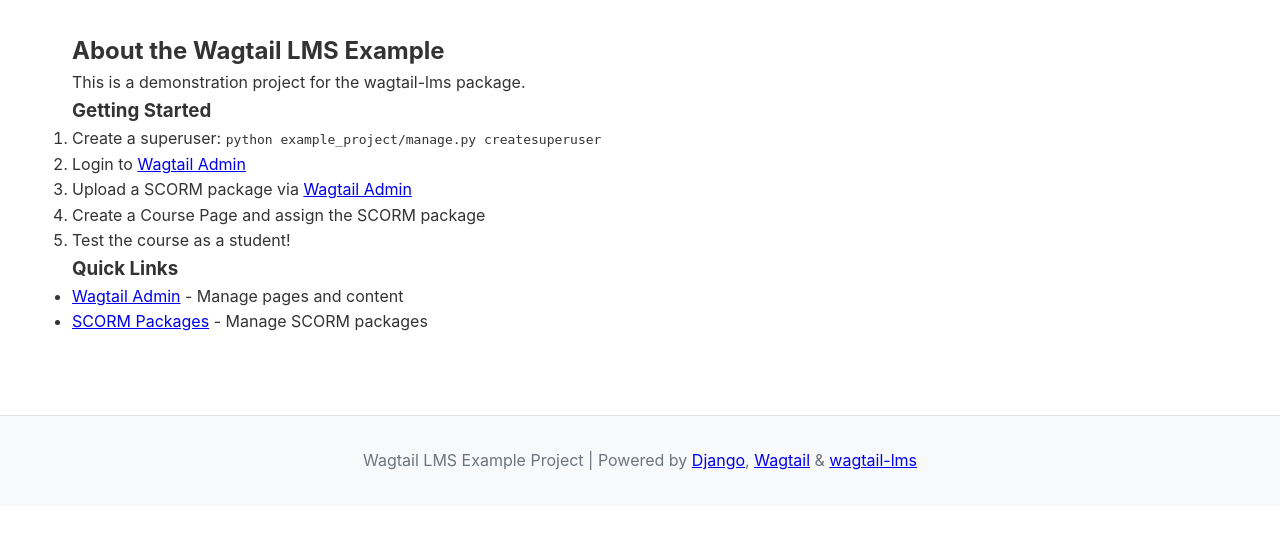
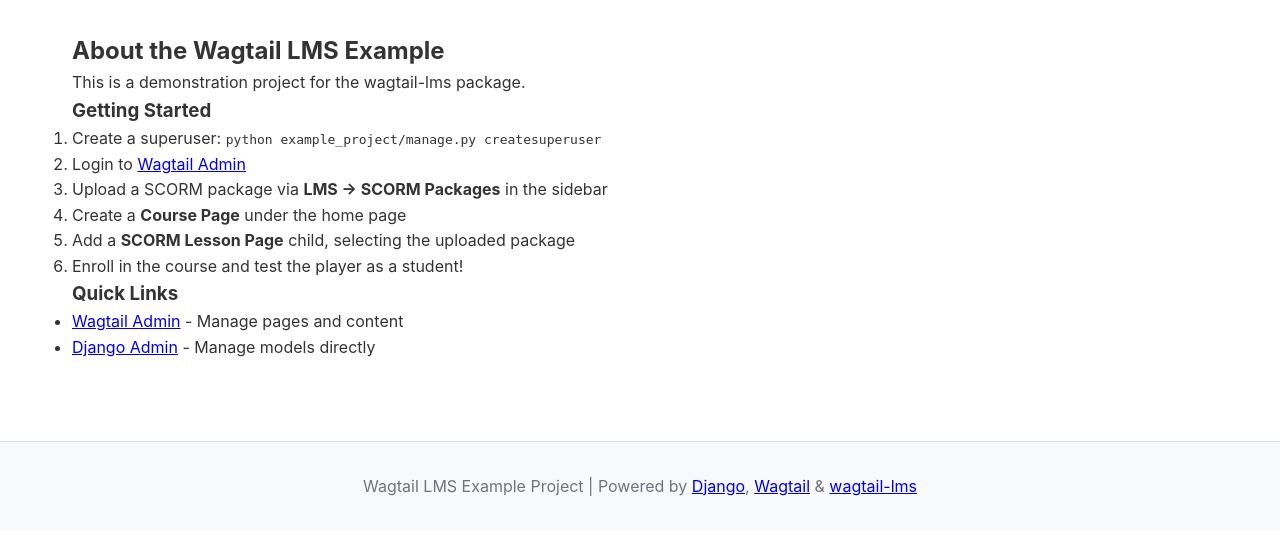
Before and after one commit to dr-rompecabezas/wagtail-lms, a Django app: template example_project/home/templates/home/home_page.html in a window 1280 px wide. Shown: the part 113-648 px from the top of the page. Run offline with Django 3.2, Linux system fonts and the light colour scheme; the template is opened without the code that fills it, so the values that code supplies are empty.

Commit message:
docs(example): update example project for SCORMLessonPage refactoring
- README.md: remove stale /lms/scorm-packages/ URL, rewrite SCORM course
  creation steps to use SCORMLessonPage child workflow, rename LessonPage
  references to H5P Lesson Page, update troubleshooting heading
- home_page.html: update getting-started steps to reflect SCORMLessonPage
  workflow; remove stale /admin/scormpackage/ links

Co-Authored-By: Claude Sonnet 4.6 <noreply@anthropic.com>

```diff
--- a/example_project/home/templates/home/home_page.html
+++ b/example_project/home/templates/home/home_page.html
@@ -18,15 +18,16 @@
             <ol>
                 <li>Create a superuser: <code>python example_project/manage.py createsuperuser</code></li>
                 <li>Login to <a href="/admin/">Wagtail Admin</a></li>
-                <li>Upload a SCORM package via <a href="/admin/scormpackage/new/">Wagtail Admin</a></li>
-                <li>Create a Course Page and assign the SCORM package</li>
-                <li>Test the course as a student!</li>
+                <li>Upload a SCORM package via <strong>LMS → SCORM Packages</strong> in the sidebar</li>
+                <li>Create a <strong>Course Page</strong> under the home page</li>
+                <li>Add a <strong>SCORM Lesson Page</strong> child, selecting the uploaded package</li>
+                <li>Enroll in the course and test the player as a student!</li>
             </ol>
 
             <h3>Quick Links</h3>
             <ul>
                 <li><a href="/admin/">Wagtail Admin</a> - Manage pages and content</li>
-                <li><a href="/admin/scormpackage/">SCORM Packages</a> - Manage SCORM packages</li>
+                <li><a href="/django-admin/">Django Admin</a> - Manage models directly</li>
             </ul>
         </div>
     {% endif %}
```
Also changed, not shown: example_project/README.md.
